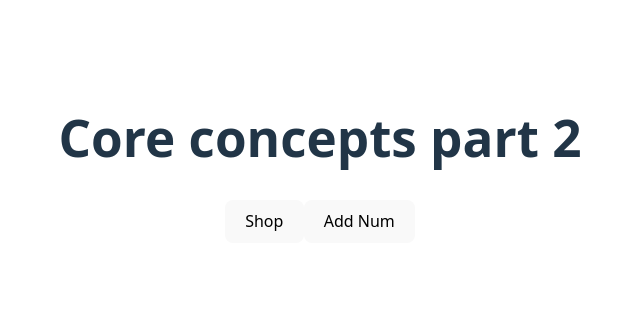
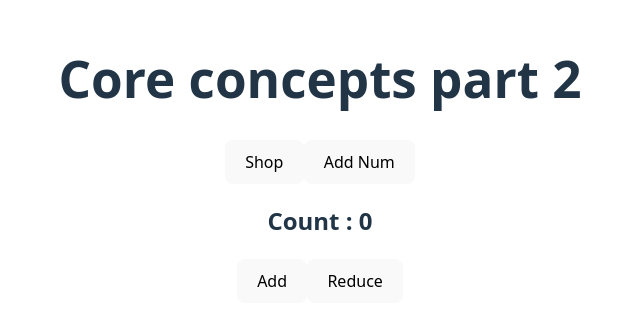
Before and after one commit to prosenjithdash/recap-explore-react-core-concepts-part-02, a React (Vite) app: page / in a window 1280 px wide. Shown: the part 241-566 px from the top of the page, without its empty margins (320-960 px from the left). Built offline with nearby package versions, Linux system fonts and the light colour scheme.

Commit message:
State change in React

```diff
--- a/src/App.jsx
+++ b/src/App.jsx
@@ -1,5 +1,6 @@
 
 import './App.css'
+import Counter from './Counter';
 
 function App() {
 
@@ -17,6 +18,7 @@
       <h1>Core concepts part 2 </h1>
       <button onClick={handlejsShop}>Shop</button>
       <button onClick={() => passNumk(20)}>Add Num</button>
+      <Counter></Counter>
     </>
   )
 }
--- /dev/null
+++ b/src/Counter.jsx
@@ -0,0 +1,27 @@
+import { useState } from "react"
+
+export default function Counter() {
+
+    const [count, setCount] = useState(0)
+
+    // Event handler
+    const handleAdd = () => {
+        const newCount = count + 1;
+        setCount(newCount)
+    }
+
+    const handleReduce = () => {
+        const newCount = count - 1;
+        setCount(newCount)
+    }
+    return (
+        <div>
+            <h2>Count : {count}</h2>
+            <button onClick={handleAdd}>Add</button>
+            <button onClick={handleReduce}>Reduce</button>
+        </div>
+    )
+}
+
+// What is the state?
+// Ans: State is a store a update value;
```
